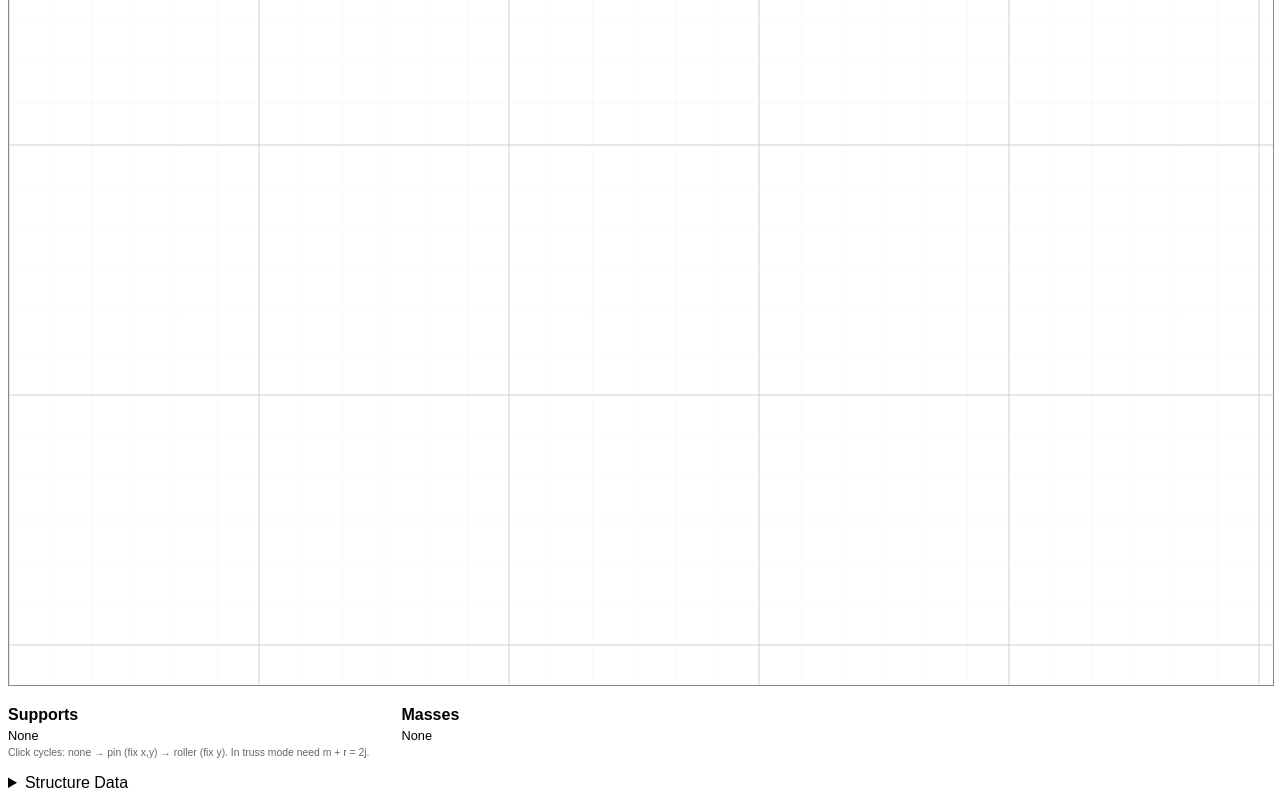
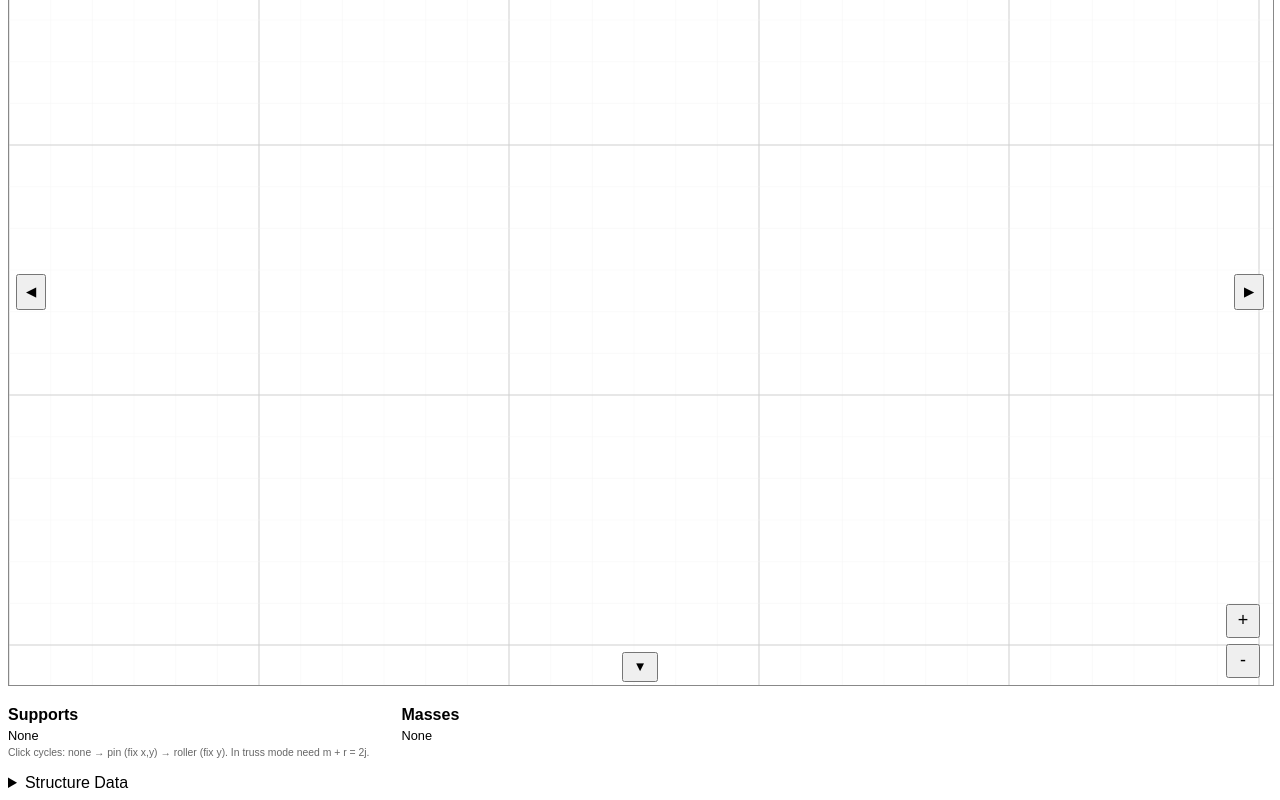
Before and after one commit to michaelfdickey/motorcycle_dynamics_v3, a React (Vite) app in the folder frontend/: page / in a window 1280 px wide. Shown: the part 383-1183 px from the top of the page. Built offline with nearby package versions, Linux system fonts and the light colour scheme.

Commit message:
working on grid and snapping

```diff
--- a/frontend/src/App.tsx
+++ b/frontend/src/App.tsx
@@ -40,6 +40,9 @@ export const App: React.FC = () => {
   ];
   const getGridOptions = () => unitSystem === 'IPS' ? gridOptionsIPS : gridOptionsKMS;
   const [gridSpacing, setGridSpacing] = useState<number>(getGridOptions()[2].value); // default mid option
+  const [zoomScale, setZoomScale] = useState<number>(1); // continuous zoom multiplier
+  const [panX, setPanX] = useState<number>(0); // model units offset
+  const [panY, setPanY] = useState<number>(0);
 
   const startMassEdit = (m: NodeMass) => {
     setEditingMassId(m.id);
@@ -47,21 +50,18 @@ export const App: React.FC = () => {
   };
 
   const cancelMassEdit = () => {
-    setEditingMassId(null);
     setEditingMassValue('');
   };
 
   const commitMassEdit = (id: string) => {
-    if (editingMassId !== id) return; // stale
+    if (editingMassId !== id) return;
     const parsed = parseFloat(editingMassValue);
-    if (!isFinite(parsed) || parsed < 0) {
-      setStatus('Mass value must be a non-negative number.');
-      return;
-    }
+    if (!isFinite(parsed) || parsed < 0) { setStatus('Mass value must be a non-negative number.'); return; }
     setMasses(prev => prev.map(m => m.id === id ? { ...m, value: parseFloat(parsed.toFixed(3)) } : m));
     setStatus(`Mass ${id} set to ${parsed} ${unitSystem === 'IPS' ? 'lbm' : 'kg'}`);
     cancelMassEdit();
   };
+
   const [result, setResult] = useState<SimulationResult | null>(null);
   const [status, setStatus] = useState<string>('');
 
@@ -69,6 +69,7 @@ export const App: React.FC = () => {
     const id = `N${nodeCounter++}`;
     setNodes(prev => [...prev, { id, x: parseFloat(x.toFixed(2)), y: parseFloat(y.toFixed(2)) }]);
   };
+
   const deleteBeam = (beamId: string) => {
     setBeams(prev => prev.filter(b => b.id !== beamId));
     setResult(null);
@@ -88,7 +89,6 @@ export const App: React.FC = () => {
 
   const handleNodeClick = (id: string) => {
     if (mode === 'delete') {
-      // Delete node and associated entities
       const beamsToRemove = beams.filter(b => b.node_start === id || b.node_end === id).map(b => b.id);
       const massesToRemove = masses.filter(m => m.node_id === id).map(m => m.id);
       const hadSupport = supports.has(id);
@@ -109,16 +109,14 @@ export const App: React.FC = () => {
         setStatus('Cancelled beam selection.');
       } else {
         const beamId = `B${beamCounter++}`;
-        // Provide defaults that depend on unit system
         const defaultE = getDefaultE(unitSystem);
-        const defaultA = unitSystem === 'KMS' ? 1e-3 : 0.002; // rough difference
-        const defaultI = unitSystem === 'KMS' ? 1e-6 : 0.004; // placeholder in^4
-        setBeams(prev => [...prev, { id: beamId, node_start: pendingBeamStart, node_end: id, E: defaultE, I: defaultI, A: defaultA }]);
+        const defaultA = unitSystem === 'KMS' ? 1e-3 : 0.002;
+        const defaultI = unitSystem === 'KMS' ? 1e-6 : 0.004;
+        setBeams(prev => [...prev, { id: beamId, node_start: pendingBeamStart!, node_end: id, E: defaultE, I: defaultI, A: defaultA }]);
         setPendingBeamStart(null);
         setStatus(`Beam ${beamId} added.`);
       }
     } else if (mode === 'fixture') {
-      // cycle: none -> pin -> roller -> none
       setSupports(curr => {
         const next = new Map(curr);
         const currentType = next.get(id);
@@ -127,7 +125,6 @@ export const App: React.FC = () => {
         else if (currentType === 'pin') newType = 'roller';
         else newType = undefined;
         if (newType) next.set(id, newType); else next.delete(id);
-        // apply constraints to nodes (pin: fix_x, fix_y; roller: fix_y only)
         setNodes(nodes => nodes.map(n => {
           if (n.id !== id) return n;
           if (!newType) return { ...n, constraints: undefined };
@@ -139,13 +136,11 @@ export const App: React.FC = () => {
       });
     } else if (mode === 'mass') {
       const massId = `M${massCounter++}`;
-        const defaultMass = unitSystem === 'KMS' ? 10 : (10 / UNIT_FACTORS.IPS.mass); // ~10 kg expressed in current units
+      const defaultMass = unitSystem === 'KMS' ? 10 : (10 / UNIT_FACTORS.IPS.mass);
       const newMass: NodeMass = { id: massId, node_id: id, value: parseFloat(defaultMass.toFixed(2)) };
       setMasses(prev => [...prev, newMass]);
       const massStatus = unitSystem === 'IPS' ? `${newMass.value} lbm` : `${newMass.value} kg`;
       setStatus(`Mass ${massId} (${massStatus} ~10kg physical) attached to ${id}`);
-    } else if (mode === 'node') {
-      // In node mode clicking existing node does nothing yet
     }
   };
 
@@ -322,6 +317,7 @@ export const App: React.FC = () => {
               </select>
             )}
           </fieldset>
+          <div style={{ position:'relative' }} />
           <fieldset style={{ border: '1px solid #ccc', padding: '0.5rem' }}>
             <legend>Snap</legend>
             {(['major','minor','fine','free'] as SnapMode[]).map(s => (
@@ -360,6 +356,7 @@ export const App: React.FC = () => {
             )}
           </div>
         </div>
+        <div style={{ position:'relative', display:'inline-block' }}>
           <FrameCanvas
             nodes={nodes}
             beams={beams}
@@ -376,7 +373,57 @@ export const App: React.FC = () => {
             gridSpacing={gridSpacing}
             snapMode={snapMode}
             setStatus={setStatus}
+            zoomScale={zoomScale}
+            panX={panX}
+            panY={panY}
           />
+          {/* Overlay controls (zoom + pan) */}
+          <div style={{ pointerEvents:'none' }}>
+            <div style={{ position:'absolute', bottom:12, right:12, display:'flex', flexDirection:'column', gap:6, pointerEvents:'auto' }}>
+              <button aria-label="Zoom In" style={{ width:34, height:34, fontSize:18 }} onClick={() => {
+                setZoomScale(z => {
+                  let nz = z * 1.2;
+                  if (unitSystem === 'IPS') {
+                    const levels = gridOptionsIPS.map(o=>o.value);
+                    const idx = levels.indexOf(gridSpacing);
+                    if (idx > 0) {
+                      const finer = levels[idx-1];
+                      if (nz >= 2.0) { setGridSpacing(finer); nz = 1; }
+                    }
+                  }
+                  return Math.min(nz, 20);
+                });
+              }}>+</button>
+              <button aria-label="Zoom Out" style={{ width:34, height:34, fontSize:18 }} onClick={() => {
+                setZoomScale(z => {
+                  let nz = z / 1.2;
+                  if (unitSystem === 'IPS') {
+                    const levels = gridOptionsIPS.map(o=>o.value);
+                    const idx = levels.indexOf(gridSpacing);
+                    if (idx < levels.length -1) {
+                      const coarser = levels[idx+1];
+                      if (nz <= 0.5) { setGridSpacing(coarser); nz = 1; }
+                    }
+                  }
+                  return Math.max(nz, 0.05);
+                });
+              }}>-</button>
+            </div>
+            {/* Pan buttons */}
+            {(() => {
+              const stepBase = (unitSystem === 'IPS' ? gridSpacing : gridSpacing * 5) / 2; // half a major spacing
+              const step = stepBase / zoomScale; // keep roughly constant on screen
+              return (
+                <>
+                  <button aria-label="Pan Up" style={{ position:'absolute', top:8, left:'50%', transform:'translateX(-50%)', width:36, height:30, pointerEvents:'auto' }} onClick={() => setPanY(p => p - step)}>▲</button>
+                  <button aria-label="Pan Down" style={{ position:'absolute', bottom:8, left:'50%', transform:'translateX(-50%)', width:36, height:30, pointerEvents:'auto' }} onClick={() => setPanY(p => p + step)}>▼</button>
+                  <button aria-label="Pan Left" style={{ position:'absolute', left:8, top:'50%', transform:'translateY(-50%)', width:30, height:36, pointerEvents:'auto' }} onClick={() => setPanX(p => p - step)}>◀</button>
+                  <button aria-label="Pan Right" style={{ position:'absolute', right:8, top:'50%', transform:'translateY(-50%)', width:30, height:36, pointerEvents:'auto' }} onClick={() => setPanX(p => p + step)}>▶</button>
+                </>
+              );
+            })()}
+          </div>
+        </div>
         <div style={{ display: 'flex', gap: '2rem', marginTop: '1rem', flexWrap: 'wrap' }}>
           <div>
             <h4 style={{ margin: '0 0 0.25rem' }}>Supports</h4>
--- a/frontend/src/components/FrameCanvas.tsx
+++ b/frontend/src/components/FrameCanvas.tsx
@@ -18,18 +18,21 @@ interface Props {
   gridSpacing?: number; // spacing in current display units
   snapMode?: SnapMode;
   setStatus?: (s: string) => void;
+  zoomScale?: number;
+  panX?: number;
+  panY?: number;
 }
 
 const DISP_SCALE = 200; // exaggeration factor for displacement visualization
 
-export const FrameCanvas: React.FC<Props> = ({ nodes, beams, result, mode, pendingBeamStart, supports, masses, unitSystem = 'KMS', onAddNode, onNodeClick, onDeleteBeam, showGrid = false, gridSpacing = 50, snapMode = 'free', setStatus }) => {
+export const FrameCanvas: React.FC<Props> = ({ nodes, beams, result, mode, pendingBeamStart, supports, masses, unitSystem = 'KMS', onAddNode, onNodeClick, onDeleteBeam, showGrid = false, gridSpacing = 50, snapMode = 'free', setStatus, zoomScale = 1, panX = 0, panY = 0 }) => {
   const svgRef = useRef<SVGSVGElement | null>(null);
   const [hoverPoint, setHoverPoint] = React.useState<{x:number,y:number}|null>(null);
 
   // Dynamic scale so that one major grid spacing maps to a target pixel length.
-  const TARGET_MAJOR_PX = 250; // desired pixel width of one major spacing
+  const TARGET_MAJOR_PX = 250; // desired pixel width of one major spacing (baseline)
   const majorSpacingUnits = unitSystem === 'IPS' ? gridSpacing : gridSpacing * 5;
-  const SCALE = majorSpacingUnits > 0 ? TARGET_MAJOR_PX / majorSpacingUnits : 1;
+  const SCALE = majorSpacingUnits > 0 ? (TARGET_MAJOR_PX * zoomScale) / majorSpacingUnits : 1;
 
   const computeMinorSpacing = (): number => {
     if (!gridSpacing) return 1;
@@ -60,8 +63,8 @@ export const FrameCanvas: React.FC<Props> = ({ nodes, beams, result, mode, pendi
 
   const snapCoords = (clientX:number, clientY:number, altKey:boolean) => {
     const rect = svgRef.current!.getBoundingClientRect();
-  let x = (clientX - rect.left) / SCALE;
-  let y = (clientY - rect.top) / SCALE;
+  let x = (clientX - rect.left) / SCALE + panX;
+  let y = (clientY - rect.top) / SCALE + panY;
     const step = altKey ? 0 : getSnapStep();
     if (step > 0) {
       x = Math.round(x / step) * step;
@@ -103,6 +106,7 @@ export const FrameCanvas: React.FC<Props> = ({ nodes, beams, result, mode, pendi
       onMouseMove={handleMouseMove}
       onMouseLeave={handleMouseLeave}
     >
+      <g transform={`translate(${-panX * SCALE}, ${-panY * SCALE})`}>
       {showGrid && gridSpacing > 0 && (
         <g pointerEvents="none">
           {(() => {
@@ -152,7 +156,7 @@ export const FrameCanvas: React.FC<Props> = ({ nodes, beams, result, mode, pendi
         </g>
       )}
       {/* Undeformed beams */}
-      {beams.map(b => {
+  {beams.map(b => {
         const n1 = nodes.find(n => n.id === b.node_start);
         const n2 = nodes.find(n => n.id === b.node_end);
         if (!n1 || !n2) return null;
@@ -169,7 +173,7 @@ export const FrameCanvas: React.FC<Props> = ({ nodes, beams, result, mode, pendi
   return <line key={b.id + '-def'} x1={(n1.x + d1.ux * DISP_SCALE) * SCALE} y1={(n1.y + d1.uy * DISP_SCALE) * SCALE} x2={(n2.x + d2.ux * DISP_SCALE) * SCALE} y2={(n2.y + d2.uy * DISP_SCALE) * SCALE} stroke="#e63946" strokeWidth={2} strokeDasharray="4 4" />;
       })}
       {/* Axial force labels (always display in lbs for user clarity) */}
-      {result && result.internal_forces.map(f => {
+  {result && result.internal_forces.map(f => {
         const beam = beams.find(b => b.id === f.id);
         if (!beam) return null;
         const n1 = nodes.find(n => n.id === beam.node_start);
@@ -187,7 +191,7 @@ export const FrameCanvas: React.FC<Props> = ({ nodes, beams, result, mode, pendi
           </g>
         );
       })}
-      {nodes.map(n => {
+  {nodes.map(n => {
   const supportType = supports.get(n.id);
   const fixed = !!supportType; // for coloring
         const massValue = masses.get(n.id); // numeric in current unit system
@@ -337,6 +341,7 @@ export const FrameCanvas: React.FC<Props> = ({ nodes, beams, result, mode, pendi
           })()}
         </g>
       )}
+      </g>
     </svg>
   );
 };
```
Lines whose indentation alone changed are shown as unchanged.
